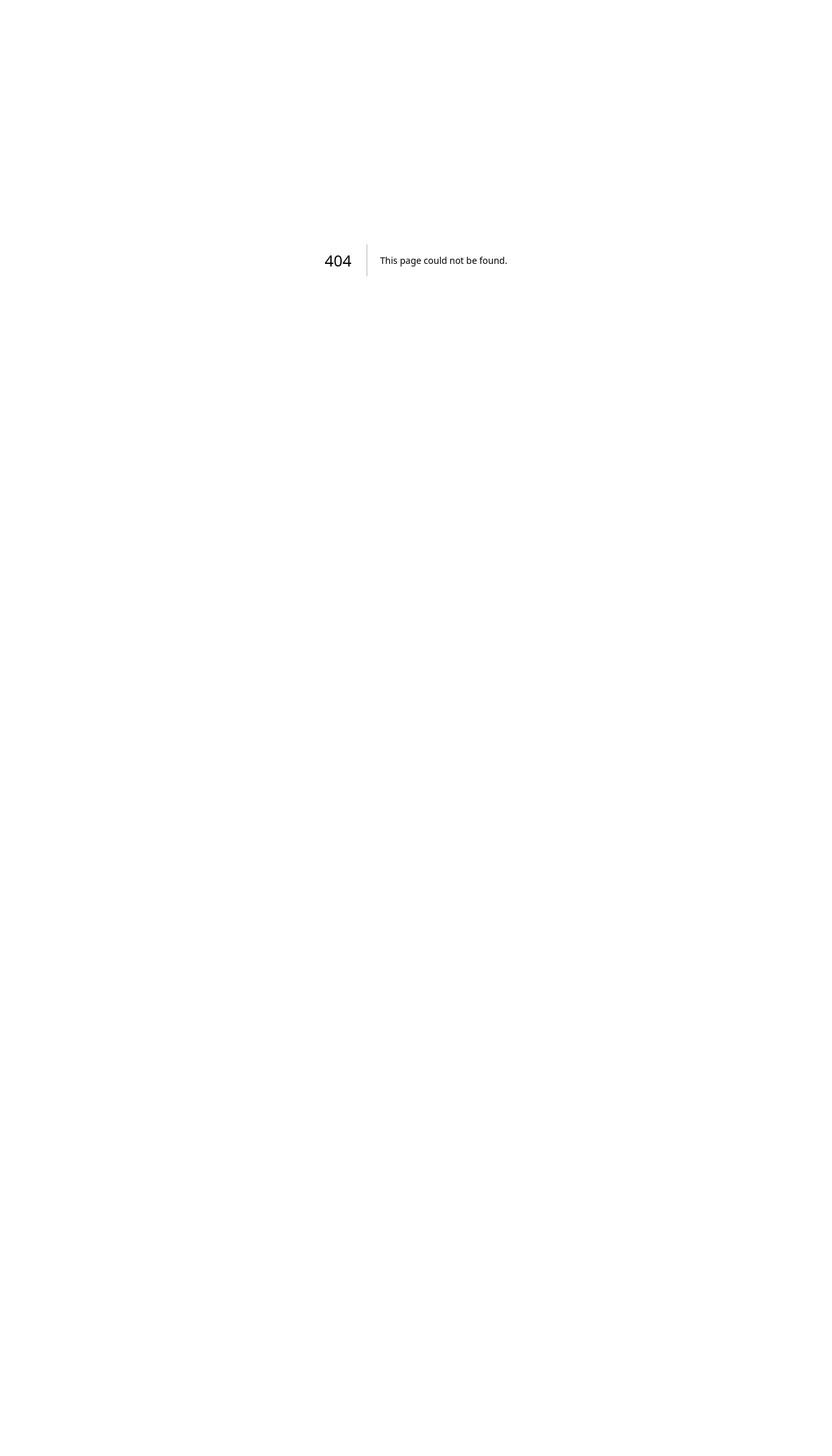
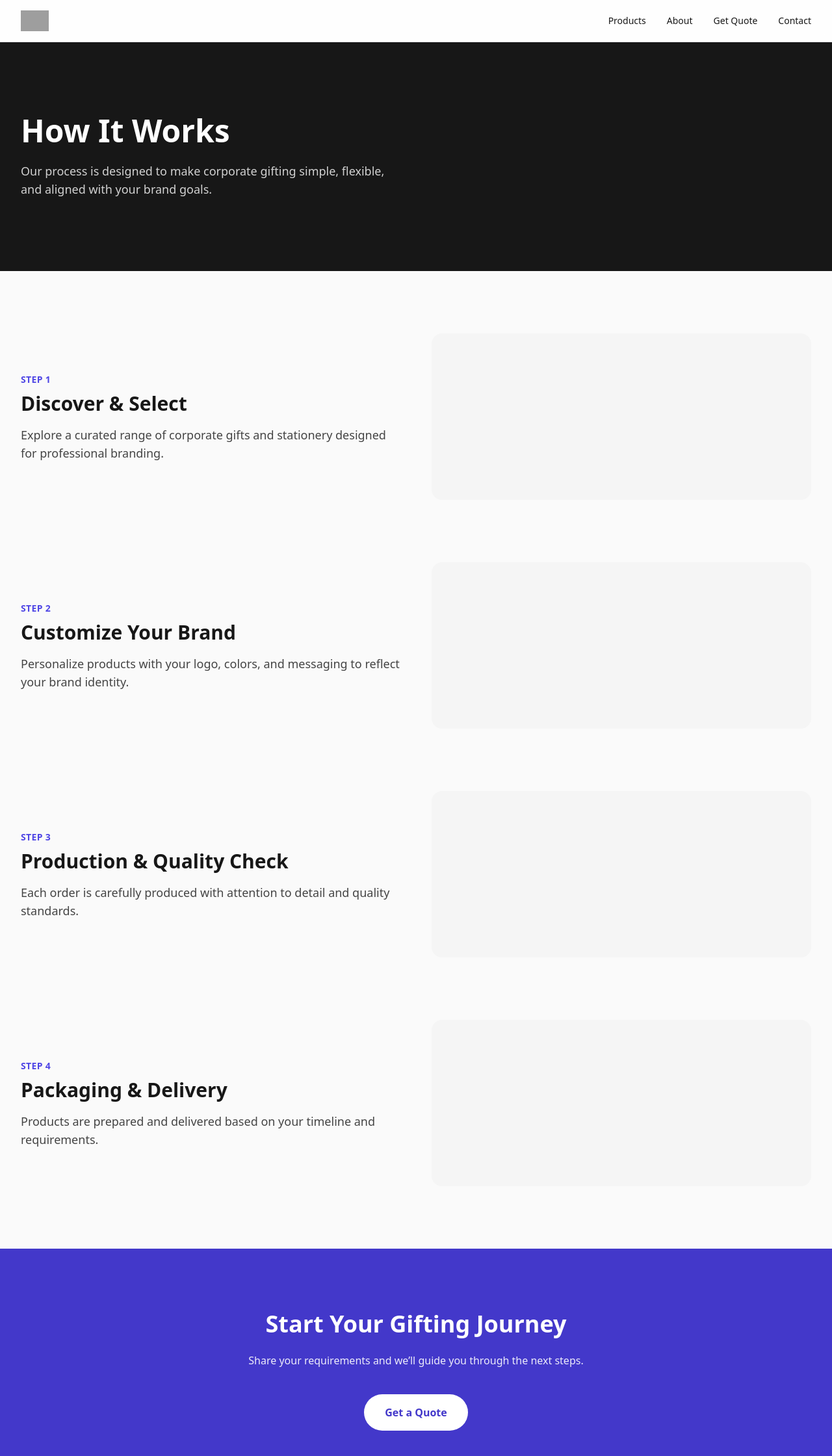
Before and after one commit to preshitpawar-beep/raya-website, a Next.js app: page /how-it-works in a window 1280 px wide. Before the commit this address had no page. Shown: the top 2240 px of the page at 65% size. Before the commit the page ends 800 px from the top, so only its background shows below. Built offline with nearby package versions, Linux system fonts and the light colour scheme; grey boxes are pictures that could not be loaded.

Commit message:
Create page.js

```diff
--- /dev/null
+++ b/app/how-it-works/page.js
@@ -0,0 +1,92 @@
+import Navbar from "../components/Navbar";
+import { motion } from "framer-motion";
+
+export default function HowItWorks() {
+  return (
+    <>
+      <Navbar />
+
+      {/* HERO */}
+      <section className="bg-neutral-900 text-white">
+        <div className="max-w-7xl mx-auto px-8 py-28">
+          <motion.h1
+            initial={{ opacity: 0, y: 30 }}
+            animate={{ opacity: 1, y: 0 }}
+            transition={{ duration: 0.6 }}
+            className="text-5xl font-extrabold mb-6"
+          >
+            How It Works
+          </motion.h1>
+          <p className="max-w-xl text-lg opacity-80">
+            Our process is designed to make corporate gifting simple, flexible,
+            and aligned with your brand goals.
+          </p>
+        </div>
+      </section>
+
+      {/* STEPS */}
+      <section className="max-w-7xl mx-auto px-8 py-24 space-y-24">
+        {[
+          {
+            title: "Discover & Select",
+            desc:
+              "Explore a curated range of corporate gifts and stationery designed for professional branding."
+          },
+          {
+            title: "Customize Your Brand",
+            desc:
+              "Personalize products with your logo, colors, and messaging to reflect your brand identity."
+          },
+          {
+            title: "Production & Quality Check",
+            desc:
+              "Each order is carefully produced with attention to detail and quality standards."
+          },
+          {
+            title: "Packaging & Delivery",
+            desc:
+              "Products are prepared and delivered based on your timeline and requirements."
+          }
+        ].map((step, i) => (
+          <motion.div
+            key={i}
+            initial={{ opacity: 0, y: 40 }}
+            whileInView={{ opacity: 1, y: 0 }}
+            viewport={{ once: true }}
+            transition={{ duration: 0.6 }}
+            className="grid md:grid-cols-2 gap-12 items-center"
+          >
+            <div>
+              <span className="text-sm uppercase tracking-wide text-indigo-600 font-semibold">
+                Step {i + 1}
+              </span>
+              <h2 className="text-3xl font-bold mt-2 mb-4">
+                {step.title}
+              </h2>
+              <p className="text-lg opacity-80">{step.desc}</p>
+            </div>
+            <div className="bg-neutral-100 rounded-2xl h-64" />
+          </motion.div>
+        ))}
+      </section>
+
+      {/* CTA */}
+      <section className="bg-indigo-700 text-white py-24">
+        <div className="max-w-4xl mx-auto text-center px-8">
+          <h2 className="text-4xl font-bold mb-6">
+            Start Your Gifting Journey
+          </h2>
+          <p className="opacity-90 mb-10">
+            Share your requirements and we’ll guide you through the next steps.
+          </p>
+          <a
+            href="/quote"
+            className="inline-block bg-white text-indigo-700 px-8 py-4 rounded-full font-semibold"
+          >
+            Get a Quote
+          </a>
+        </div>
+      </section>
+    </>
+  );
+}
```
